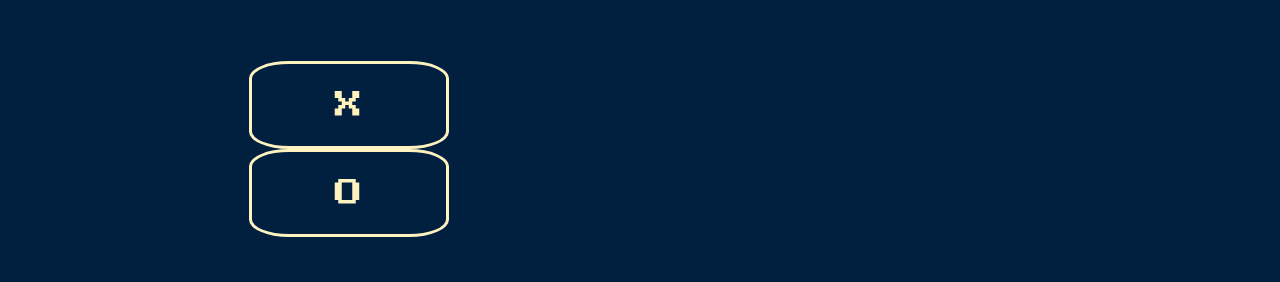
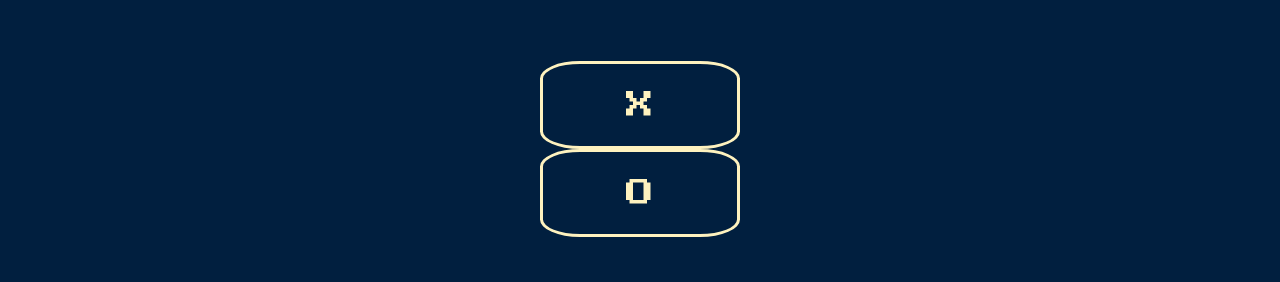
Before and after one commit to Yashupadhyay603/tic_tac_toe_2Player, a plain HTML site: page index.html in a window 1280 px wide. Shown: the part 451-733 px from the top of the page. Drawn offline with nearby package versions, Linux system fonts and the light colour scheme.

Commit message:
Update index.html

```diff
--- a/index.html
+++ b/index.html
@@ -15,10 +15,10 @@
 <body>
     <h1 id="page-title">Hello, Select the sign below to start with..</h1>
 
-    <div class=row>
-        <button class="start">X</button>
-        <button class="start">O</button>
-    </div>
+
+    <button class="start">X</button>
+    <button class="start">O</button>
+
     <div class="row">
         <div class="col-sm-6 score Xscore">Player X Score : 0</div>
         <div class="col-sm-6 score Oscore">Player O Score : 0</div>
```
